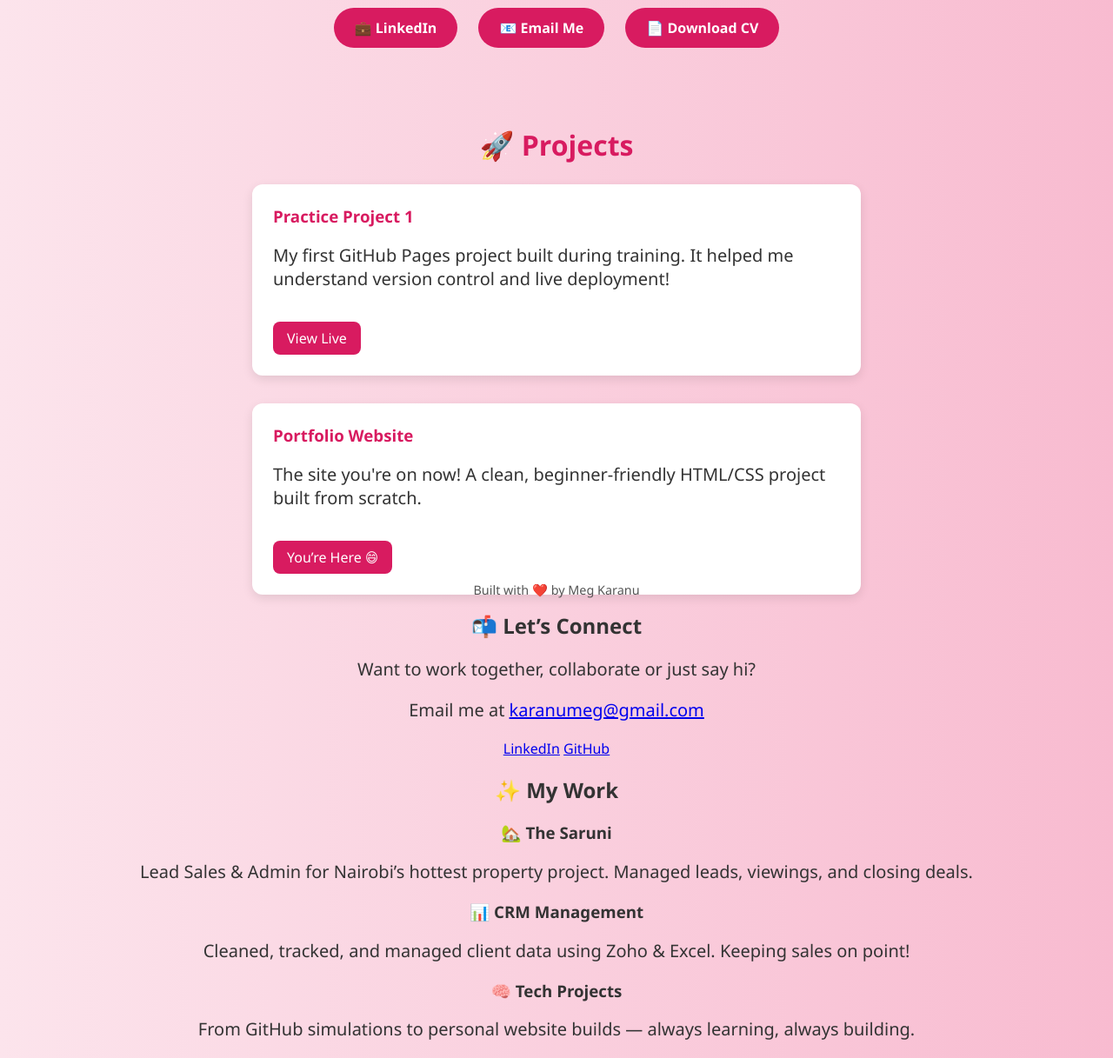
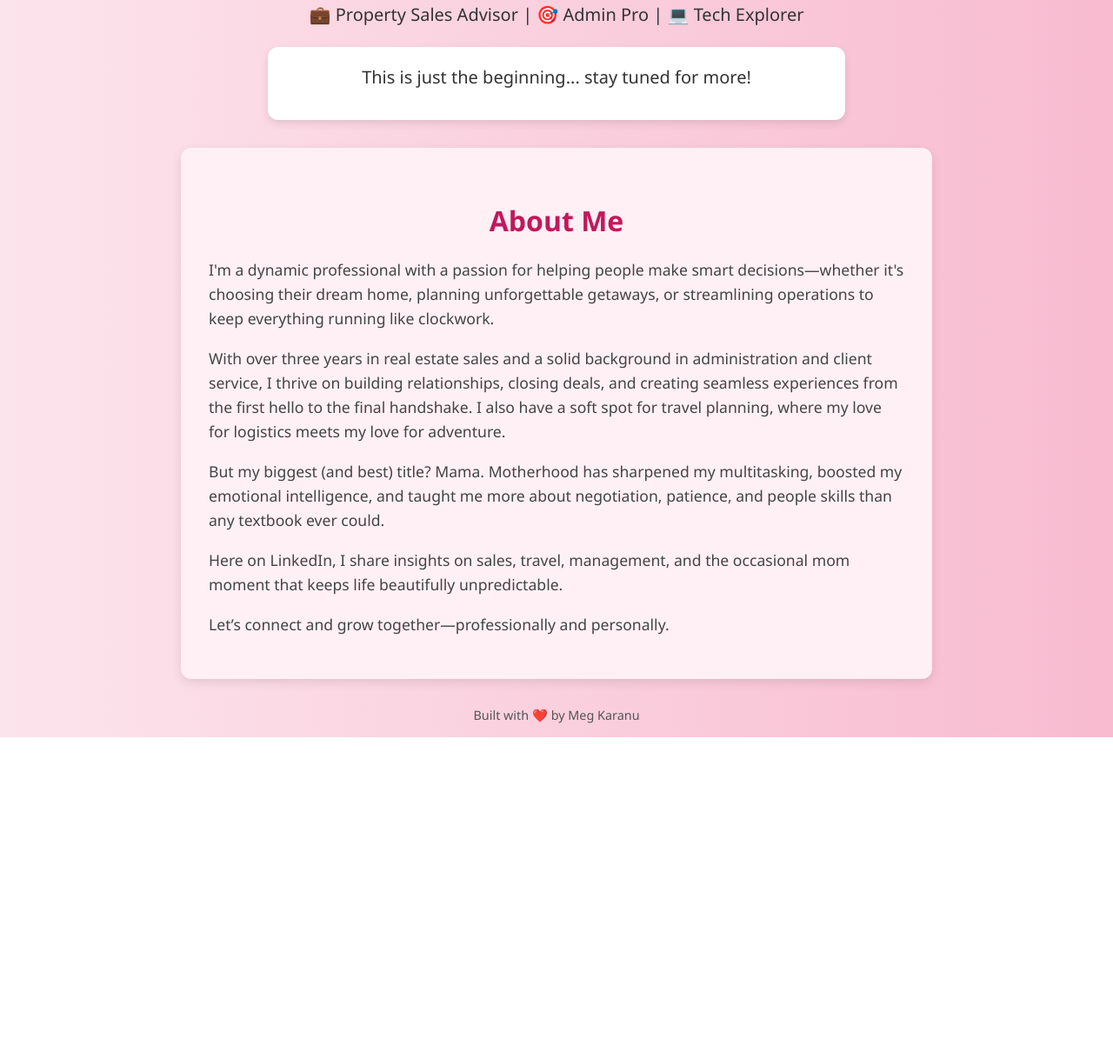
Before and after one commit to Meg-techbyte/Portfolio-site, a plain HTML site: page index.html in a window 1280 px wide. Shown: the part 102-1319 px from the top of the page at 87% size. After the commit the page ends 950 px from the top, so only its background shows below. Drawn offline with Linux system fonts and the light colour scheme.

Commit message:
Add styled About me section and fix layout

```diff
--- a/index.html
+++ b/index.html
@@ -4,28 +4,22 @@
   <meta charset="UTF-8" />
   <meta name="viewport" content="width=device-width, initial-scale=1.0" />
   <title>Meg Karanu | Portfolio</title>
-  <link rel="stylesheet" href="style.css">
-</head>
-    <style>
+  <style>
     body {
       font-family: 'Segoe UI', Tahoma, Geneva, Verdana, sans-serif;
       background: linear-gradient(to right, #fce4ec, #f8bbd0);
       margin: 0;
       padding: 0;
-      display: flex;
-      flex-direction: column;
-      align-items: center;
-      justify-content: center;
-      height: 100vh;
+      min-height: 100vh;
+      overflow-x: hidden;
       color: #333;
       text-align: center;
     }
 
     h1 {
-        <img src="meg.jpg.png" alt="Meg Karanu" class="profile-pic"/>
-
       font-size: 3rem;
       color: #d81b60;
+      margin-top: 2rem;
       margin-bottom: 0.5rem;
     }
 
@@ -39,140 +33,68 @@
       padding: 1rem 2rem;
       border-radius: 12px;
       box-shadow: 0 4px 10px rgba(0,0,0,0.1);
-      margin-top: 1rem;
+      margin: 1.5rem auto;
+      max-width: 600px;
+    }
+
+    .about {
+      max-width: 800px;
+      padding: 2rem;
+      margin: 2rem auto;
+      background-color: #fff0f6;
+      border-radius: 12px;
+      box-shadow: 0 4px 12px rgba(0,0,0,0.1);
+      color: #444;
+      line-height: 1.6;
+      text-align: left;
+    }
+
+    .about h2 {
+      color: #c2185b;
+      font-size: 2rem;
+      margin-bottom: 1rem;
+      text-align: center;
+    }
+
+    .about p {
+      font-size: 1.1rem;
     }
 
     footer {
-      position: absolute;
-      bottom: 10px;
+      margin-top: 2rem;
+      padding-bottom: 1rem;
       font-size: 0.9rem;
       color: #555;
-      .profile-pic {
-    width: 150px;
-    height: 150px;
-    object-fit: cover;
-    border-radius: 50%;
-    box-shadow: 0 4px 15px rgba(0,0,0,0.2);
-    margin-bottom: 1rem;
     }
-    .work {
-  margin-top: 3rem;
-  padding: 2rem;
-  background-color: #fff0f6;
-  border-radius: 12px;
-  box-shadow: 0 4px 10px rgba(0,0,0,0.05);
-  max-width: 800px;
-}
-
-.work h2 {
-  color: #880e4f;
-  margin-bottom: 1rem;
-}
-
-.work-grid {
-  display: grid;
-  grid-template-columns: repeat(auto-fit, minmax(250px, 1fr));
-  gap: 1.5rem;
-}
-
-.work-item {
-  background: #ffffff;
-  padding: 1rem;
-  border-radius: 10px;
-  box-shadow: 0 2px 6px rgba(0,0,0,0.1);
-  text-align: left;
-}
-.contact {
-  margin-top: 3rem;
-  padding: 2rem;
-  background-color: #fce4ec;
-  border-radius: 12px;
-  text-align: center;
-  box-shadow: 0 4px 10px rgba(0,0,0,0.05);
-}
-
-.contact a {
-  color: #d81b60;
-  text-decoration: none;
-  margin: 0 10px;
-  font-weight: bold;
-}
-
-.contact a:hover {
-  text-decoration: underline;
-}
-
-.socials {
-  margin-top: 1rem;
-}
-
   </style>
 </head>
 <body>
-    <img src="meg.jpg" alt="Meg Karanu" class="profile-pic" />
   <h1>Hello, I’m Meg 👋</h1>
   <p>💼 Property Sales Advisor | 🎯 Admin Pro | 💻 Tech Explorer</p>
 
   <div class="tagline">
-   <p>This is just the beginning... ✨ Watch me build it up!</p>
+    <p>This is just the beginning... stay tuned for more!</p>
   </div>
-  <section class="about-me">
-  <h2>About Me</h2>
-  <p>
-    I'm Meg, a passionate Property Sales Advisor with a knack for admin and a love for tech! When I’m not helping clients find their dream homes, I’m exploring new tools and building cool stuff on the web. I believe in doing great work with heart 💖.
-  </p>
-</section>
-<div class="links">
-  <a href="https://www.linkedin.com/in/margaret-karanu-3b15b2a3" target="_blank">💼 LinkedIn</a>
-  <a href="mailto:karanumeg@gmail.com">📧 Email Me</a>
-  <a href="cv.pdf" download>📄 Download CV</a>
-</div>
-<section class="projects">
-  <h2>🚀 Projects</h2>
-  <div class="project-list">
-    <div class="project-card">
-      <h3>Practice Project 1</h3>
-      <p>My first GitHub Pages project built during training. It helped me understand version control and live deployment!</p>
-      <a href="https://meg-techbyte.github.io/Practice-project-1/" target="_blank">View Live</a>
-    </div>
 
-    <div class="project-card">
-      <h3>Portfolio Website</h3>
-      <p>The site you're on now! A clean, beginner-friendly HTML/CSS project built from scratch.</p>
-      <a href="#" target="_blank">You’re Here 😄</a>
-    </div>
-  </div>
-</section>
+  <section class="about">
+    <h2>About Me</h2>
+    <p>
+      I'm a dynamic professional with a passion for helping people make smart decisions—whether it's choosing their dream home, planning unforgettable getaways, or streamlining operations to keep everything running like clockwork.
+    </p>
+    <p>
+      With over three years in real estate sales and a solid background in administration and client service, I thrive on building relationships, closing deals, and creating seamless experiences from the first hello to the final handshake. I also have a soft spot for travel planning, where my love for logistics meets my love for adventure.
+    </p>
+    <p>
+      But my biggest (and best) title? Mama. Motherhood has sharpened my multitasking, boosted my emotional intelligence, and taught me more about negotiation, patience, and people skills than any textbook ever could.
+    </p>
+    <p>
+      Here on LinkedIn, I share insights on sales, travel, management, and the occasional mom moment that keeps life beautifully unpredictable.
+    </p>
+    <p>
+      Let’s connect and grow together—professionally and personally.
+    </p>
+  </section>
 
-
+  <footer>Built with ❤️ by Meg Karanu</footer>
 </body>
 </html>
-<section class="work">
-    <section class="contact">
-  <h2>📬 Let’s Connect</h2>
-  <p>Want to work together, collaborate or just say hi?</p>
-  <p>Email me at <a href="mailto:karanumeg@gmail.com">karanumeg@gmail.com</a></p>
-  <div class="socials">
-    <a href="https://www.linkedin.com/in/margaret-karanu-3b15b2a3" target="_blank">LinkedIn</a>
-    <a href="https://github.com/Meg-techbyte" target="_blank">GitHub</a>
-  </div>
-</section>
-
-  <h2>✨ My Work</h2>
-  <div class="work-grid">
-    <div class="work-item">
-      <h3>🏡 The Saruni</h3>
-      <p>Lead Sales & Admin for Nairobi’s hottest property project. Managed leads, viewings, and closing deals.</p>
-    </div>
-    <div class="work-item">
-      <h3>📊 CRM Management</h3>
-      <p>Cleaned, tracked, and managed client data using Zoho & Excel. Keeping sales on point!</p>
-    </div>
-    <div class="work-item">
-      <h3>🧠 Tech Projects</h3>
-      <p>From GitHub simulations to personal website builds — always learning, always building.</p>
-    </div>
-  </div>
-</section>
-
-<footer>Built with ❤️ by Meg Karanu</footer>
--- a/style.css
+++ b/style.css
@@ -7,7 +7,9 @@ body {
   flex-direction: column;
   align-items: center;
   justify-content: center;
-  height: 100vh;
+  min-height: 100vh;
+overflow-x: hidden;
+
   color: #333;
   text-align: center;
 }
@@ -155,3 +157,23 @@ footer {
     font-size: 0.75rem;
   }
 }
+.about {
+  max-width: 800px;
+  padding: 2rem;
+  margin: 2rem auto;
+  background-color: #fff0f6;
+  border-radius: 12px;
+  box-shadow: 0 4px 12px rgba(0,0,0,0.1);
+  color: #444;
+  line-height: 1.6;
+}
+
+.about h2 {
+  color: #c2185b;
+  font-size: 2rem;
+  margin-bottom: 1rem;
+}
+
+.about p {
+  font-size: 1.1rem;
+}
```
